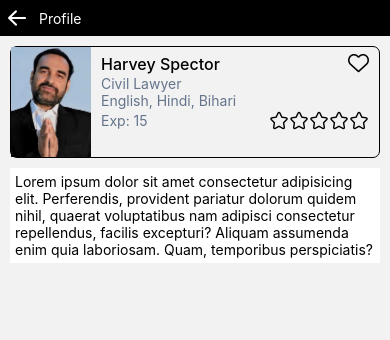
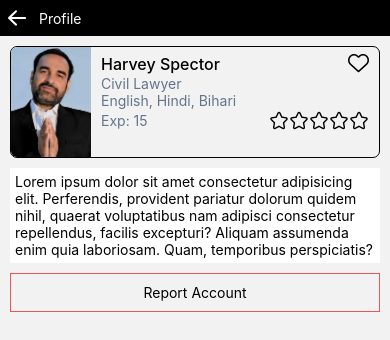
Before and after one commit to Dnyanesh-Bachhav/LawBud-App, a React Native app: screen /Home in a window 390 px wide. Both pictures are taken after a click on the element 195 px from the left and 434 px from the top of the page. Shown: the top 340 px of the page. Built offline with nearby package versions, Linux system fonts and the light colour scheme.

Commit message:
Added report btn...

```diff
--- a/components/constants.js
+++ b/components/constants.js
@@ -1,6 +1,7 @@
 const COLORS = {
     primary: "#F1F5F9",
     secondary: "#1E1E1E",
+    red: "#EB5757",
     gray: "#64748B",
     black: "#000000",
     white: "#ffffff"
--- a/screens/AboutScreen.js
+++ b/screens/AboutScreen.js
@@ -8,12 +8,14 @@ import { COLORS } from "../components/constants";
 
 function AboutScreen({ route }){
     return(
-        <View style={{flex:1, }} >
+        <View style={{flex:1}}>
             <Header/>
-            <Card name={ route.params.name } type={ route.params.type } languages={ route.params.languages } experience={ route.params.experience } />
-            <View  style={styles.textStyle}>
-
-            <Text>Lorem ipsum dolor sit amet consectetur adipisicing elit. Perferendis, provident pariatur dolorum quidem nihil, quaerat voluptatibus nam adipisci consectetur repellendus, facilis excepturi? Aliquam assumenda enim quia laboriosam. Quam, temporibus perspiciatis?</Text>
+            <View style={styles.container}>
+                <Card name={ route.params.name } type={ route.params.type } languages={ route.params.languages } experience={ route.params.experience } />
+                <View  style={styles.textStyle}>
+                    <Text>Lorem ipsum dolor sit amet consectetur adipisicing elit. Perferendis, provident pariatur dolorum quidem nihil, quaerat voluptatibus nam adipisci consectetur repellendus, facilis excepturi? Aliquam assumenda enim quia laboriosam. Quam, temporibus perspiciatis?</Text>
+                </View>
+                <Report_Button/>
             </View>
         </View>
     );
@@ -23,7 +25,7 @@ function Card({ name, type, languages, experience }) {
     const navigation = useNavigation();
     console.log(experience);
     return (
-        <View style={{ borderWidth: 1, borderRadius: 7, marginTop: 10, marginBottom: 10, marginLeft: 10, marginRight: 10}} >
+        <View style={{ borderWidth: 1, borderRadius: 7, marginBottom: 10,overflow: 'hidden' }} >
             <TouchableOpacity style={{flexDirection: 'row'}} onPress={()=>{
                 navigation.navigate('About');
             }} >
@@ -65,8 +67,18 @@ function Card({ name, type, languages, experience }) {
     );
 }
 
+function Report_Button(){
+    return(
+        <View style={styles.report_btn}>
+            <Text> Report Account </Text>
+        </View>
+    );
+}
 
 const styles = StyleSheet.create({
+    container:{
+        padding: 10
+    },
     imgStyle: {
         width: 80,
         height: 110,
@@ -78,8 +90,15 @@ const styles = StyleSheet.create({
         elevation:10,
         backgroundColor: COLORS.white,
         alignSelf: 'center',
-        marginHorizontal: 10,
         padding: 5
+    },
+    report_btn:{
+        marginTop: 10,
+        paddingVertical: 10,
+        alignItems: 'center',
+        borderColor: COLORS.red,
+        borderWidth: 1,
+
     }
 });
 
```
